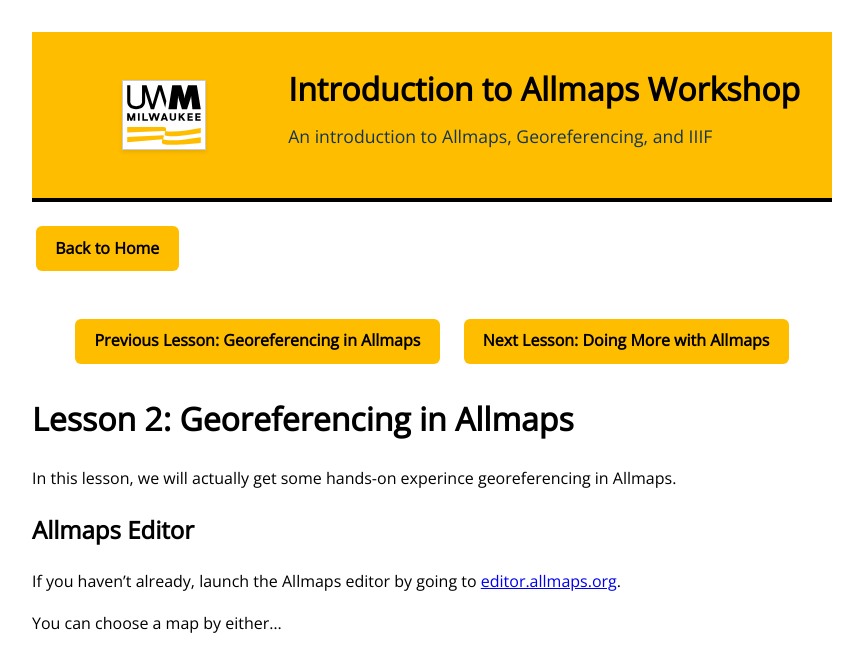
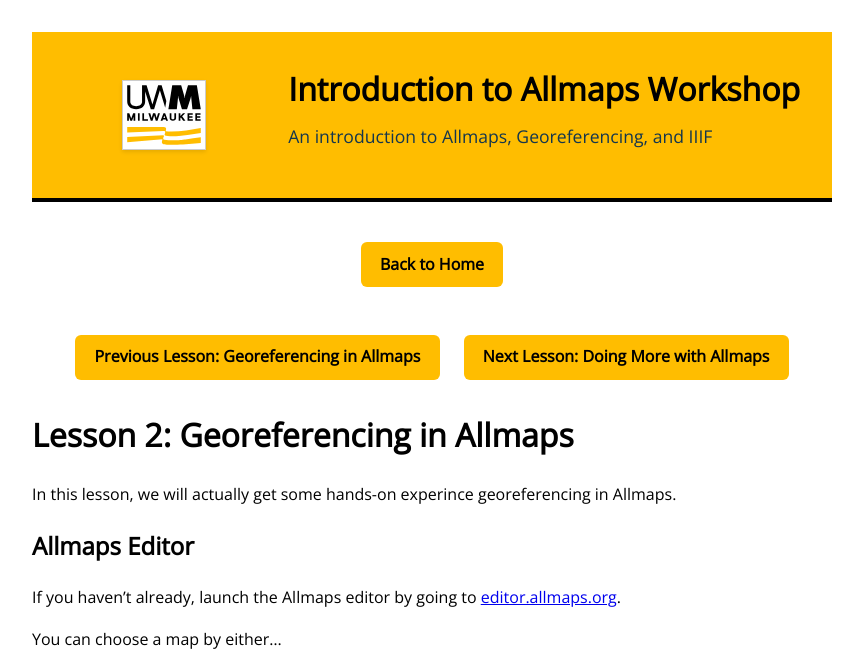
Before and after one commit to UWM-Libraries/allmaps-intro-workshop, a Jekyll site: the page built from Allmaps.md, in a window 1280 px wide. Shown: the top 656 px of the page, without its empty margins (208-1071 px from the left). Built offline with Jekyll 4.4.1, drawn with Linux system fonts in a browser that asks for light colours.

Commit message:
actually fix

```diff
--- a/Allmaps.md
+++ b/Allmaps.md
@@ -5,7 +5,7 @@
 
 <link rel="stylesheet" href="assets/css/custom.css">
 
-<a href="index.html" class="button">Back to Home</a>
+<div class="button-group"><a href="index.html" class="button">Back to Home</a></div>
 <div class="button-group">
   <a href="Georef-and-IIIF.html" class="button">Previous Lesson: Georeferencing in Allmaps</a>
   <a href="Viewer.html" class="button">Next Lesson: Doing More with Allmaps</a>
@@ -110,4 +110,4 @@
   <a href="Georef-and-IIIF.html" class="button">Previous Lesson: Georeferencing in Allmaps</a>
   <a href="Viewer.html" class="button">Next Lesson: Doing More with Allmaps</a>
 </div>
-<a href="index.html" class="button">Back to Home</a>
+<div class="button-group"><a href="index.html" class="button">Back to Home</a></div>
```
